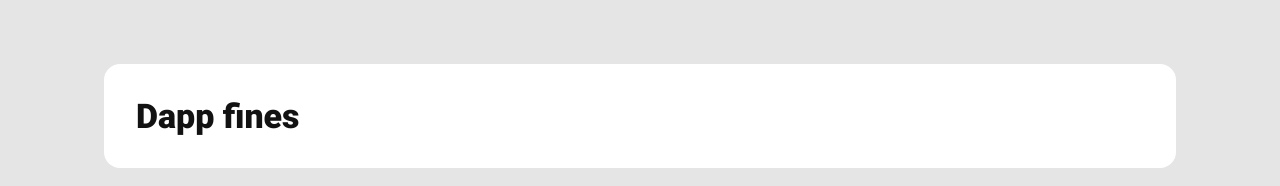
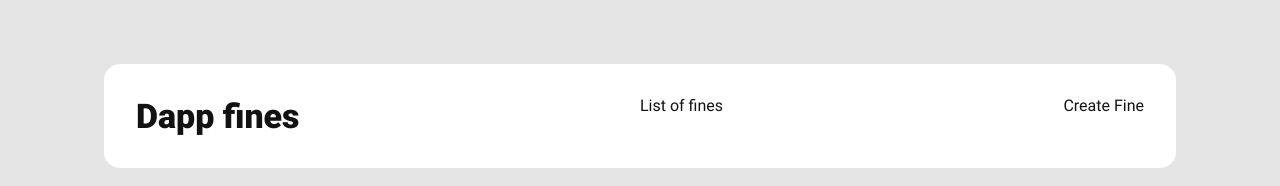
Before and after one commit to Rowleen/dapp-fines, a Next.js app: page /create-fine in a window 1280 px wide. Shown: the top 186 px of the page. Built offline with nearby package versions, Linux system fonts and the light colour scheme; no server answers.

Commit message:
Add navigation between views

```diff
--- a/app/components/Header/Header.tsx
+++ b/app/components/Header/Header.tsx
@@ -1,5 +1,6 @@
 'use client'
 import { FC } from 'react'
+import Link from 'next/link'
 
 import styles from './header.module.sass'
 
@@ -7,6 +8,9 @@ const Header: FC = () => {
   return (
     <header className={styles.header}>
       <h1>Dapp fines</h1>
+
+      <Link href={'/'}>List of fines</Link>
+      <Link href={'/create-fine'}>Create Fine</Link>
     </header>
   )
 }
```
